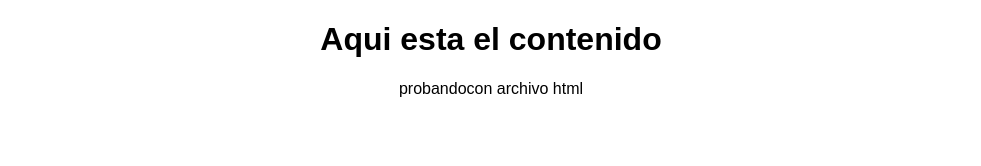
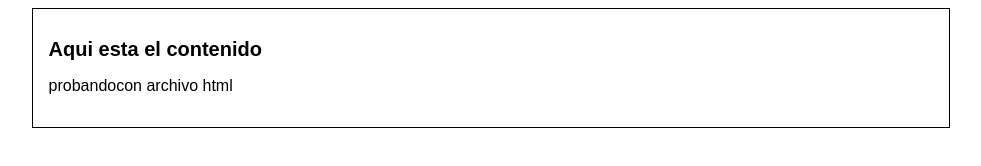
Before and after one commit to manuelDev710952/hyperblog, a plain HTML site: page index.html in a window 1280 px wide. Shown: the whole page, without its empty margins (149-1130 px from the left). Drawn offline with Linux system fonts and the light colour scheme.

Commit message:
agregando estilos al post

```diff
--- a/css/estilos.css
+++ b/css/estilos.css
@@ -1,4 +1,18 @@
 body {
-    text-align: center;
+    color: black;
+    text-align: left;
     font-family: Arial;
+    font-size: 16px;
 }
+
+#container {
+    width: 70%;
+    padding: 1em;
+    text-align: left;
+    border: 1px solid black;
+    margin: 0 auto;
+}
+
+#container h1 {
+    font-size: 20px;
+}
--- a/index.html
+++ b/index.html
@@ -1,14 +1,15 @@
 <!DOCTYPE html>
 <html lang="en">
 <head>
-    <meta charset="UTF-8">
-    <meta name="viewport" content="width=device-width, initial-scale=1.0">
-    <meta http-equiv="X-UA-Compatible" content="ie=edge">
     <title>Document</title>
     <link rel="stylesheet" href="css/estilos.css"/>
 </head>
 <body>
-    <h1>Aqui esta el contenido</h1>
-    <p>probandocon archivo html</p>
+    <div id="container">
+        <div id="post">
+            <h1>Aqui esta el contenido</h1>
+            <p>probandocon archivo html</p>
+        </div>
+    </div>
 </body>
 </html>
```
